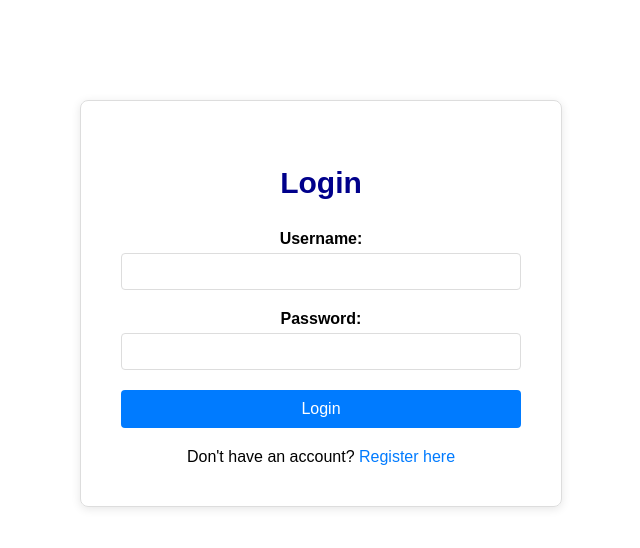
After one commit to linanthon/jpapp2, a FastAPI app: page /v1/login in a window 1280 px wide. The commit adds this page. Shown: the top 548 px of the page, without its empty margins (319-959 px from the left). Run offline with FastAPI, Linux system fonts and the light colour scheme; parts of the project's set-up code (start-up, migrations or seed data) failed here and were passed over.

Commit message:
add register, login, logout, refresh token (back+front), use redis for user token

```diff
--- a/app/web/handlers/helpers.py
+++ b/app/web/handlers/helpers.py
@@ -70,6 +70,9 @@ def get_jinja_globals():
         """Generate URLs for templates."""
         routes = {
             'home': f'{url_prefix}/',
+            'login': f'{url_prefix}/login',
+            'register': f'{url_prefix}/register',
+            'logout': f'{url_prefix}/logout',
             'insert': f'{url_prefix}/insert',
             'upload_file': f'{url_prefix}/insert/file',
             'upload_string': f'{url_prefix}/insert/str',
@@ -111,16 +114,16 @@ async def get_redis(request: Request) -> aioredis.Redis:
     """Get Redis connection from app state"""
     return request.app.state.redis
 
-async def get_current_user(
+async def get_current_user_id(
     request: Request,
-    db: DBHandling = Depends(get_db),
     redis: aioredis.Redis = Depends(get_redis)
-) -> UserResponse:
+) -> int:
     """
     Dependency to get current user from JWT token in Authorization header.
     Validates token and checks if it's blacklisted.
+    Raises HTTPException if token is invalid, expired, or blacklisted.
 
-    Raises HTTPException if token is invalid, expired, or blacklisted.
+    Output: user id if found
     """
     # Get toekn from authorization header
     auth_header = request.headers.get("Authorization")
@@ -137,12 +140,24 @@ async def get_current_user(
     user_id = verify_token(token, token_type="access")
     if not user_id:
         raise HTTPException(status_code=401, detail="Invalid or expired token")
+    return user_id
 
-    # Get user from DB
+async def get_current_user(
+    request: Request,
+    db: DBHandling = Depends(get_db),
+    redis: aioredis.Redis = Depends(get_redis)
+) -> dict:
+    """
+    Dependency to get current user from JWT token in Authorization header.
+    Validates token and checks if it's blacklisted.
+    Raises HTTPException if token is invalid, expired, or blacklisted.
+
+    Output: dict containing id, username, email, is_admin, created_at
+    """
+    user_id = await get_current_user_id(request, redis)
     user = db.get_user_by_id(user_id)
     if not user:
         raise HTTPException(status_code=401, detail="User not found")
-
     return user
 
 def get_filename_from_path(fullpath: str):
--- /dev/null
+++ b/app/web/static/css/auth/login.css
@@ -0,0 +1,84 @@
+.login-container {
+    max-width: 400px;
+    margin: 100px auto;
+    padding: 40px;
+    border: 1px solid #ddd;
+    border-radius: 8px;
+    box-shadow: 0 2px 10px rgba(0,0,0,0.1);
+}
+
+.login-container h2 {
+    text-align: center;
+    margin-bottom: 30px;
+}
+
+.form-group {
+    margin-bottom: 20px;
+}
+
+.form-group label {
+    display: block;
+    margin-bottom: 5px;
+    font-weight: bold;
+}
+
+.form-group input {
+    width: 100%;
+    padding: 10px;
+    border: 1px solid #ddd;
+    border-radius: 4px;
+    box-sizing: border-box;
+}
+
+.form-group input:focus {
+    outline: none;
+    border-color: #007bff;
+    box-shadow: 0 0 5px rgba(0,123,255,0.3);
+}
+
+.btn-submit {
+    width: 100%;
+    padding: 10px;
+    background-color: #007bff;
+    color: white;
+    border: none;
+    border-radius: 4px;
+    cursor: pointer;
+    font-size: 16px;
+}
+
+.btn-submit:hover {
+    background-color: #0056b3;
+}
+
+.error {
+    color: #dc3545;
+    margin-bottom: 20px;
+    padding: 10px;
+    background-color: #f8d7da;
+    border: 1px solid #f5c6cb;
+    border-radius: 4px;
+}
+
+.success {
+    color: #155724;
+    margin-bottom: 20px;
+    padding: 10px;
+    background-color: #d4edda;
+    border: 1px solid #c3e6cb;
+    border-radius: 4px;
+}
+
+.link {
+    text-align: center;
+    margin-top: 20px;
+}
+
+.link a {
+    color: #007bff;
+    text-decoration: none;
+}
+
+.link a:hover {
+    text-decoration: underline;
+}
--- /dev/null
+++ b/app/web/static/js/auth/auth.js
@@ -0,0 +1,193 @@
+/* Auth JWT token management, API calls with auth, and redirects */
+
+// Get URL prefix from HTML data attribute (default to /v1 if not found)
+const URL_PREFIX = document.documentElement.getAttribute('data-url-prefix');
+const LOGIN_URL = document.documentElement.getAttribute('data-login-url');
+const LOGOUT_URL = document.documentElement.getAttribute('data-logout-url');
+const REGISTER_URL = document.documentElement.getAttribute('data-register-url');
+const REFRESH_URL = document.documentElement.getAttribute('data-refresh-url');
+
+const AUTH = {
+	// Token storage
+	getAccessToken() {
+		return localStorage.getItem('access_token');
+	},
+
+	getRefreshToken() {
+		return localStorage.getItem('refresh_token');
+	},
+
+	setTokens(accessToken, refreshToken) {
+		localStorage.setItem('access_token', accessToken);
+		localStorage.setItem('refresh_token', refreshToken);
+	},
+
+	clearTokens() {
+		localStorage.removeItem('access_token');
+		localStorage.removeItem('refresh_token');
+	},
+
+	isLoggedIn() {
+		return !!this.getAccessToken();
+	},
+
+	// API calls with automatic auth header (endpoint must be a full URL path)
+	async request(endpoint, options = {}) {
+		const url = endpoint;
+		const headers = {
+			'Content-Type': 'application/json',
+			...options.headers,
+		};
+
+		// Add auth header if logged in
+		const token = this.getAccessToken();
+		if (token) {
+			headers['Authorization'] = `Bearer ${token}`;
+		}
+
+		let response = await fetch(url, {
+			...options,
+			headers,
+		});
+
+		// If token expired (401), try to refresh
+		if (response.status === 401 && token) {
+			const refreshed = await this.refreshToken();
+			if (refreshed) {
+				// Retry request with new token
+				const newToken = this.getAccessToken();
+				headers['Authorization'] = `Bearer ${newToken}`;
+				response = await fetch(url, {
+					...options,
+					headers,
+				});
+			} else {
+				// Refresh failed, redirect to login
+				this.clearTokens();
+				window.location.href = LOGIN_URL;
+				return null;
+			}
+		}
+
+		return response;
+	},
+
+	// Refresh access token
+	async refreshToken() {
+		const refreshToken = this.getRefreshToken();
+		if (!refreshToken) return false;
+
+		try {
+			const response = await fetch(REFRESH_URL, {
+				method: 'POST',
+				headers: { 'Content-Type': 'application/json' },
+				body: JSON.stringify({ refresh_token: refreshToken }),
+		});
+
+			if (response.ok) {
+				const data = await response.json();
+				this.setTokens(data.access_token, data.refresh_token);
+				return true;
+			}
+		} catch (error) {
+			console.error('Token refresh failed:', error);
+		}
+
+		return false;
+	},
+
+	// Register
+	async register(username, email, password) {
+		const response = await this.request(REGISTER_URL, {
+			method: 'POST',
+			body: JSON.stringify({ username, email, password }),
+		});
+
+		if (!response.ok) {
+			// Read body once, then try to parse as JSON
+			const bodyText = await response.text();
+			let errorMessage = 'Registration failed';
+			try {
+				const error = JSON.parse(bodyText);
+				errorMessage = error.detail || 'Registration failed';
+			} catch (e) {
+				errorMessage = `Server error: ${bodyText}`;
+			}
+			console.error('Server response:', bodyText);
+			throw new Error(errorMessage);
+		}
+
+		return await response.json();
+	},
+
+	// Login
+	async login(username, password) {
+		const response = await fetch(LOGIN_URL, {
+			method: 'POST',
+			headers: { 'Content-Type': 'application/json' },
+			body: JSON.stringify({ username, password }),
+		});
+
+		if (!response.ok) {
+			// Read body once, then try to parse as JSON
+			const bodyText = await response.text();
+			let errorMessage = 'Login failed';
+			try {
+				const error = JSON.parse(bodyText);
+				errorMessage = error.detail || 'Login failed';
+			} catch (e) {
+				console.error('Server response:', bodyText);
+				errorMessage = `Server error: ${bodyText}`;
+			}
+			console.error('Server response:', bodyText);
+			throw new Error(errorMessage);
+		}
+
+		const data = await response.json();
+		this.setTokens(data.access_token, data.refresh_token);
+		return data;
+	},
+
+	// Logout
+	async logout() {
+		try {
+			await this.request(LOGOUT_URL, { method: 'POST' });
+		} catch (error) {
+			console.error('Logout error:', error);
+		}
+
+		this.clearTokens();
+		window.location.href = `${URL_PREFIX}/`;
+	},
+};
+
+/**
+ * Update UI based on login status
+ */
+function updateAuthUI() {
+	const authButton = document.getElementById('auth-button');
+	const userInfo = document.getElementById('user-info');
+
+	if (!authButton) return; // Auth button not on this page
+
+	if (AUTH.isLoggedIn()) {
+		// Show logout button
+		authButton.innerHTML = 'Logout';
+		authButton.onclick = (e) => {
+			e.preventDefault();
+			AUTH.logout();
+		};
+		userInfo.style.display = 'block';
+	} else {
+		// Show login button
+		authButton.innerHTML = 'Login';
+		authButton.onclick = (e) => {
+			e.preventDefault();
+			window.location.href = LOGIN_URL;
+		};
+		userInfo.style.display = 'none';
+	}
+}
+
+// Run on page load
+document.addEventListener('DOMContentLoaded', updateAuthUI);
--- /dev/null
+++ b/app/web/static/js/auth/login.js
@@ -0,0 +1,27 @@
+const HOME_URL = document.documentElement.getAttribute('data-home-url');
+
+document.getElementById('login-form').addEventListener('submit', async (e) => {
+	e.preventDefault();
+
+	const username = document.getElementById('username').value;
+	const password = document.getElementById('password').value;
+	const messageDiv = document.getElementById('message');
+
+	try {
+		messageDiv.className = '';
+		messageDiv.textContent = 'Logging in...';
+
+		await AUTH.login(username, password);
+
+		messageDiv.className = 'success';
+		messageDiv.textContent = 'Login successful! Redirecting...';
+
+		// Redirect to home after 1 second
+		setTimeout(() => {
+			window.location.href = HOME_URL;
+		}, 1000);
+	} catch (error) {
+		messageDiv.className = 'error';
+		messageDiv.textContent = `Login failed: ${error.message}`;
+	}
+});
--- /dev/null
+++ b/app/web/templates/login.html
@@ -0,0 +1,38 @@
+<!doctype html>
+<html data-url-prefix="{{ url_prefix }}" data-home-url="{{ url('home') }}"
+      data-login-url="{{ url('login') }}" data-logout-url="{{ url('logout') }}"
+      data-register-url="{{ url('register') }}" data-refresh-url="{{ url('refresh') }}">
+<head>
+  <title>Login - JP-EN App</title>
+  <link rel="stylesheet" href="{{ url('static', 'css/style_common.css') }}">
+  <link rel="stylesheet" href="{{ url('static', 'css/auth/login.css') }}">
+</head>
+<body>
+  <div class="login-container">
+    <h2>Login</h2>
+
+    <div id="message"></div>
+
+    <form id="login-form">
+      <div class="form-group">
+        <label for="username">Username:</label>
+        <input type="text" id="username" name="username" required>
+      </div>
+
+      <div class="form-group">
+        <label for="password">Password:</label>
+        <input type="password" id="password" name="password" required>
+      </div>
+
+      <button type="submit" class="btn-submit">Login</button>
+    </form>
+
+    <div class="link">
+      Don't have an account? <a href="{{ url_prefix }}/register">Register here</a>
+    </div>
+  </div>
+
+  <script src="{{ url('static', 'js/auth/auth.js') }}"></script>
+  <script src="{{ url('static', 'js/auth/login.js') }}"></script>
+</body>
+</html>
--- a/requirements.txt
+++ b/requirements.txt
@@ -1,7 +1,8 @@
 typer==0.16.0
 argparse==1.4.0
 python-dotenv==1.2.2
-passlib[bcrypt]==1.7.4
+passlib==1.7.4
+bcrypt==4.0.0
 python-jose[cryptography]==3.3.0
 python-multipart==0.0.22
 
--- a/schemas/user.py
+++ b/schemas/user.py
@@ -1,6 +1,4 @@
 from pydantic import BaseModel
-from typing import Optional
-
 
 class UserBase(BaseModel):
     username: str
@@ -17,9 +15,6 @@ class UserResponse(UserBase):
     id: int
     is_admin: bool
 
-    class Config:
-        from_attributes = True
-
 class TokenResponse(BaseModel):
     access_token: str
     refresh_token: str
--- a/utils/auth.py
+++ b/utils/auth.py
@@ -7,10 +7,10 @@ from app.web.handlers.config import (ALGORITHM, ACCESS_TOKEN_EXPIRE_MINUTES,
                                      REFRESH_TOKEN_EXPIRE_DAYS, SECRET_KEY)
 
 # Password hashing context
-pwd_context = CryptContext(schemes=["bcrypt"], deprecated="auto")
+pwd_context = CryptContext(schemes=["bcrypt_sha256"], deprecated="auto")
 
 def hash_password(password: str) -> str:
-    """Hash a plain text password using bcrypt"""
+    """Hash a plain text password using bcrypt_sha256 (supports any password length)"""
     return pwd_context.hash(password)
 
 
```
Also changed, not shown: app/web/bpv1.py (+10 -5 lines), app/web/static/css/auth/home.css (added, +27 -0 lines), app/web/static/css/auth/register.css (added, +84 -0 lines), app/web/static/js/auth/register.js (added, +29 -0 lines), app/web/templates/home.html (+14 -1 lines), app/web/templates/register.html (added, +43 -0 lines), 1 other file.
